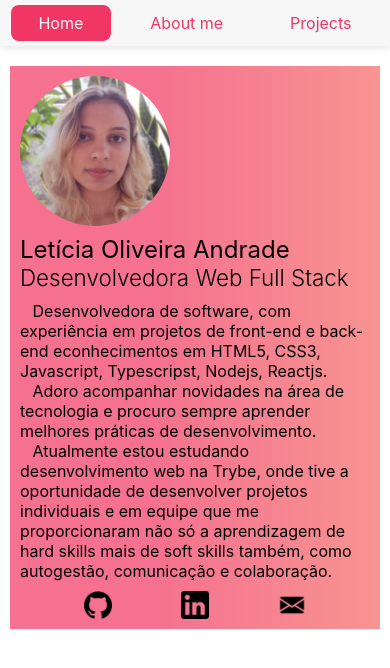
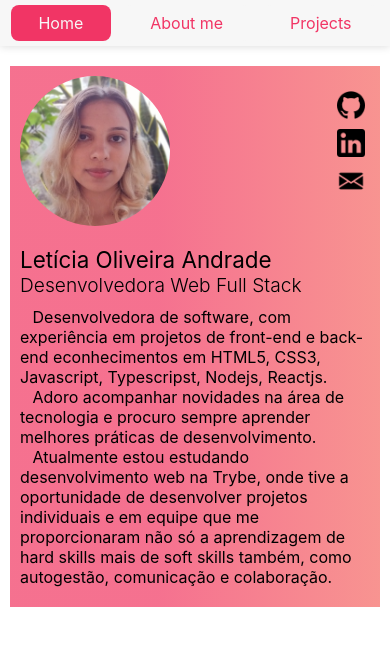
Before and after one commit to leticia-238/portfolio, a React (Create React App) app: page / in a window 390 px wide. Shown: the top 668 px of the page. Built offline with nearby package versions, Linux system fonts and the light colour scheme.

Commit message:
adiciona responsividade na navbar e no profile

```diff
--- a/src/GlobalStyle.js
+++ b/src/GlobalStyle.js
@@ -4,7 +4,7 @@ const GlobalStyle = createGlobalStyle`
   * {
     box-sizing: border-box;
     margin: 0;
-    padding; 0;
+    padding: 0;
   }
 
   body {
--- a/src/components/Contacts/styles.js
+++ b/src/components/Contacts/styles.js
@@ -3,14 +3,16 @@ import styled from 'styled-components';
 export const ContactBox = styled.div`
   display: flex;
   align-items: center;
-  justify-content: space-evenly;
   margin-top: 10px;
+  flex-grow: 1;
+  align-items: flex-end;
+  flex-direction: column;
 `;
 
 export const Contact = styled.a`
   width: 28px;
   line-height: 0;
-  margin: 0 5px;
+  margin: 5px;
 `;
 
 export const ContactIcon = styled.img`
--- a/src/components/Navbar/styles.js
+++ b/src/components/Navbar/styles.js
@@ -12,6 +12,7 @@ export const NavTab = styled.div`
   padding: 8px 10px;
   border-radius: 8px;
   margin: 0 6px;
+  max-width: 200px;
   flex-grow: 1;
   text-align: center;
   color: ${({ active, theme }) => (
--- a/src/components/Profile/Profile.js
+++ b/src/components/Profile/Profile.js
@@ -6,6 +6,7 @@ function Profile() {
   return (
     <Container>
       <Image src={ ProfileFigure } />
+      <Contacts />
       <Name>Letícia Oliveira Andrade</Name>
       <Title>Desenvolvedora Web Full Stack</Title>
       <Description>
@@ -25,7 +26,6 @@ function Profile() {
           como autogestão, comunicação e colaboração.
         </p>
       </Description>
-      <Contacts />
     </Container>
   );
 }
--- a/src/components/Profile/styles.js
+++ b/src/components/Profile/styles.js
@@ -1,19 +1,21 @@
 import styled from 'styled-components';
 
 export const Name = styled.h1`
-  font-size: 1.5rem;
+  font-size: 1.4rem;
+  width: 100%;
   font-weight: 400;
 `;
 
 export const Title = styled.h2`
-  font-size: 1.4rem;
+  font-size: 1.2rem;
   font-weight: 300;
+  width: 100%;
 `;
 
 export const Image = styled.img`
   width: 150px;
   border-radius: 50%;
-  margin-bottom: 5px;
+  margin-bottom: 20px;
 `;
 
 export const Description = styled.div`
@@ -24,4 +26,7 @@ export const Container = styled.div`
   background: ${({ theme }) => theme.colors.gradient_primary};
   margin: 20px 10px;
   padding: 10px;
+  max-width: 500px;
+  display: flex;
+  flex-wrap: wrap;
 `;
```
